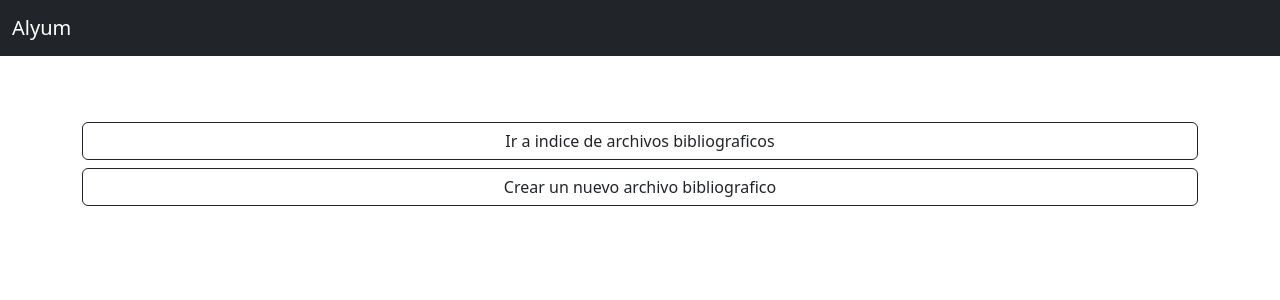
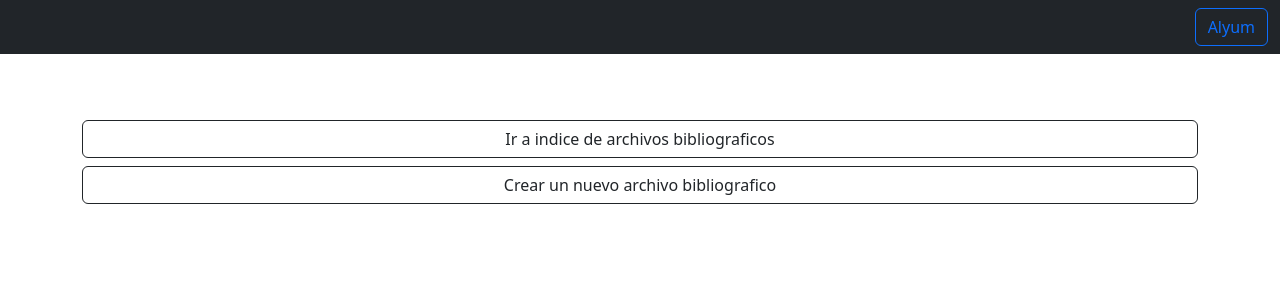
Before and after one commit to M4T4/alyum, a Rails app: page / in a window 1280 px wide. Shown: the top 300 px of the page. Run offline with Rails 7, Linux system fonts and the light colour scheme; style sheets or scripts are compiled from the project's sources; some libraries are stand-ins or nearby versions.

Commit message:
Changed template

```diff
--- a/app/views/home/index.html.erb
+++ b/app/views/home/index.html.erb
@@ -1,5 +1,5 @@
 
 <div class="d-grid gap-2">
 	<%= link_to "Ir a indice de archivos bibliograficos", bibliographic_files_path, class: "btn btn-outline-dark" %>
-	<%= link_to "Crear un nuevo archivo bibliografico", bibliographic_files_path, class: "btn btn-outline-dark" %>
+	<%= link_to "Crear un nuevo archivo bibliografico", new_bibliographic_file_path, class: "btn btn-outline-dark" %>
 </div>
--- a/app/views/layouts/_navbar.html.erb
+++ b/app/views/layouts/_navbar.html.erb
@@ -1,21 +1,5 @@
 <nav class="navbar navbar-expand-lg navbar-dark bg-dark">
   <div class="container-fluid">
-    <a class="navbar-brand">Alyum</a>
-    <button class="navbar-toggler" type="button" data-bs-toggle="collapse" data-bs-target="#navbarSupportedContent" aria-controls="navbarSupportedContent" aria-expanded="false" aria-label="Toggle navigation">
-      <span class="navbar-toggler-icon"></span>
-    </button>
-    <div class="collapse navbar-collapse" id="navbarSupportedContent">
-      <ul class="navbar-nav me-auto mb-2 mb-lg-0">
-        <li class="nav-item">
-          <%# link_to "Inicio", tux_dashboard_index_path, class: "nav-link d-flex" %>
-        </li>
-        <li class="nav-item">
-          <%# link_to "Eventos", tux_reservation_events_path, class: "nav-link d-flex" %>
-        </li>
-        <li class="nav-item">
-          <%# link_to "Usuarios", tux_users_path, class: "nav-link d-flex" %>
-        </li>
-      </ul>
-    </div>
+    <a class="navbar-brand"><%= link_to "Alyum", root_path, class: "btn btn-outline-primary" %></a>
   </div>
 </nav>
--- a/app/views/layouts/application.html.erb
+++ b/app/views/layouts/application.html.erb
@@ -2,7 +2,7 @@
 <html>
   <head>
   <%= render 'layouts/navbar' %>
-    <title>Tuxedo</title>
+    <title>Alyum</title>
     <meta name="viewport" content="width=device-width,initial-scale=1">
     <%= csrf_meta_tags %>
     <%= csp_meta_tag %>
```
Also changed, not shown: app/controllers/bibliographic_files_controller.rb (+12 -2 lines), app/views/bibliographic_files/edit.html.erb (added, +10 -0 lines), app/views/bibliographic_files/index.html.erb (added, +11 -0 lines), app/views/bibliographic_files/new.html.erb (added, +9 -0 lines), app/views/bibliographic_files/show.html.erb (added, +10 -0 lines).
